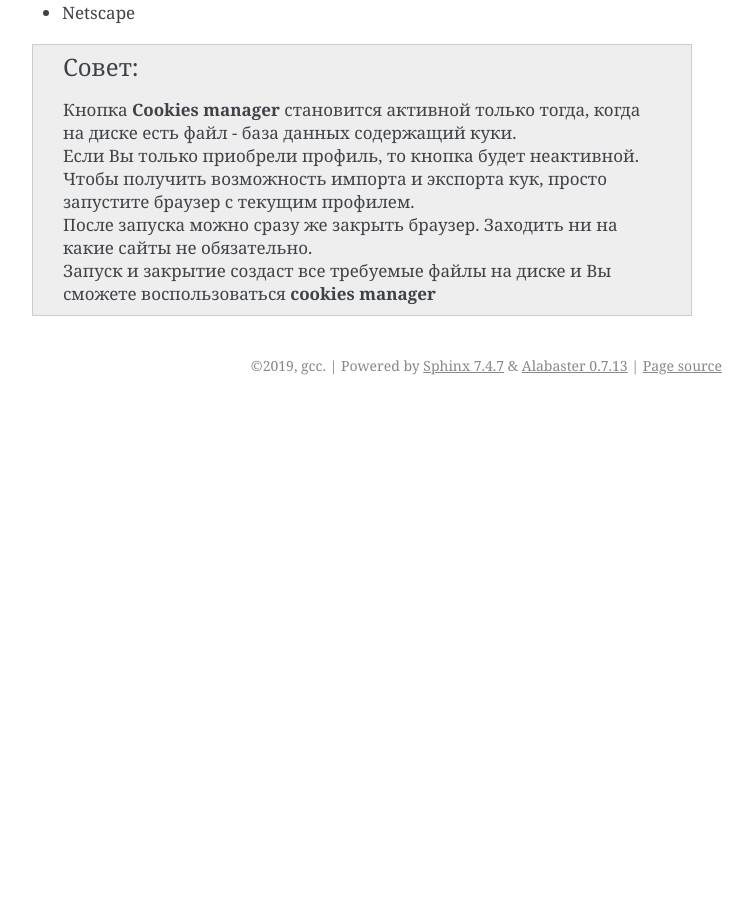
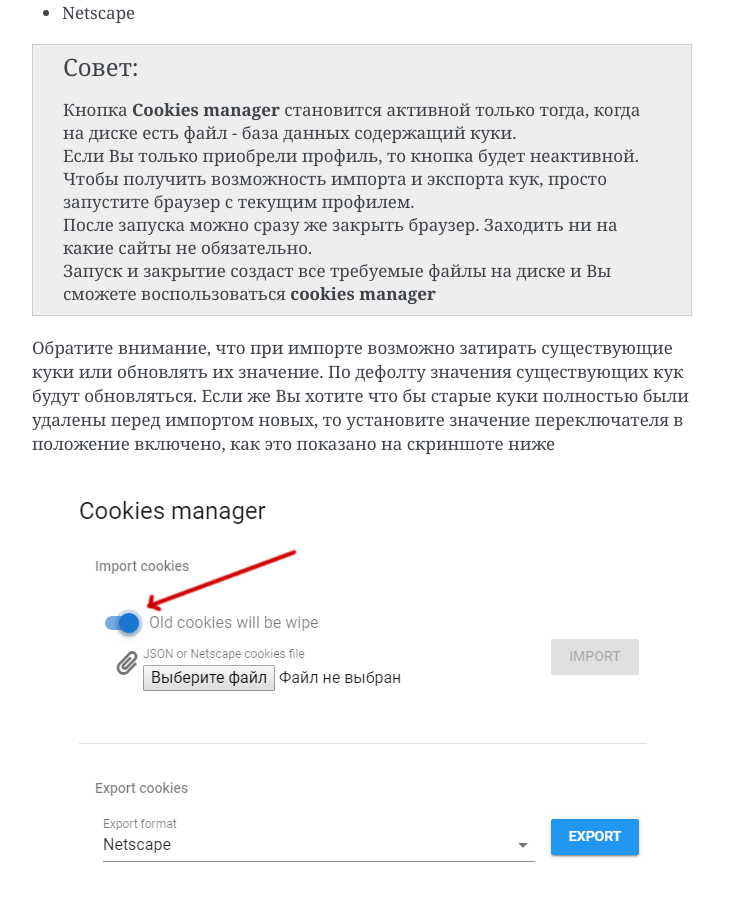
Before and after one commit to gcc-master/chebrowser-doc, a Sphinx documentation site: the page built from source/profiles.rst, in a window 1280 px wide and 900 px high, scrolled down 5357 px. Shown: the whole window, without its empty margins (388-1141 px from the left). Built offline with Sphinx 7.4.7, drawn with Linux system fonts in a browser that asks for light colours; before the commit the page ends 5762 px from its top, so only the background shows below that.

Commit message:
ver: 0.1.18 - cookies manager

```diff
--- a/source/profiles.rst
+++ b/source/profiles.rst
@@ -171,6 +171,13 @@ Cookies manager
    | Запуск и закрытие создаст все требуемые файлы на диске и Вы сможете воспользоваться **cookies manager**
 
 
+Обратите внимание, что при импорте возможно затирать существующие куки или обновлять их значение.
+По дефолту значения существующих кук будут обновляться.
+Если же Вы хотите что бы старые куки полностью были удалены перед импортом новых,
+то установите значение переключателя в положение включено, как это показано на скриншоте ниже
+
+.. figure:: images/cookies-manager.png
+
 
 
 
```
Also changed, not shown: source/images/cookies-manager.png (added).
